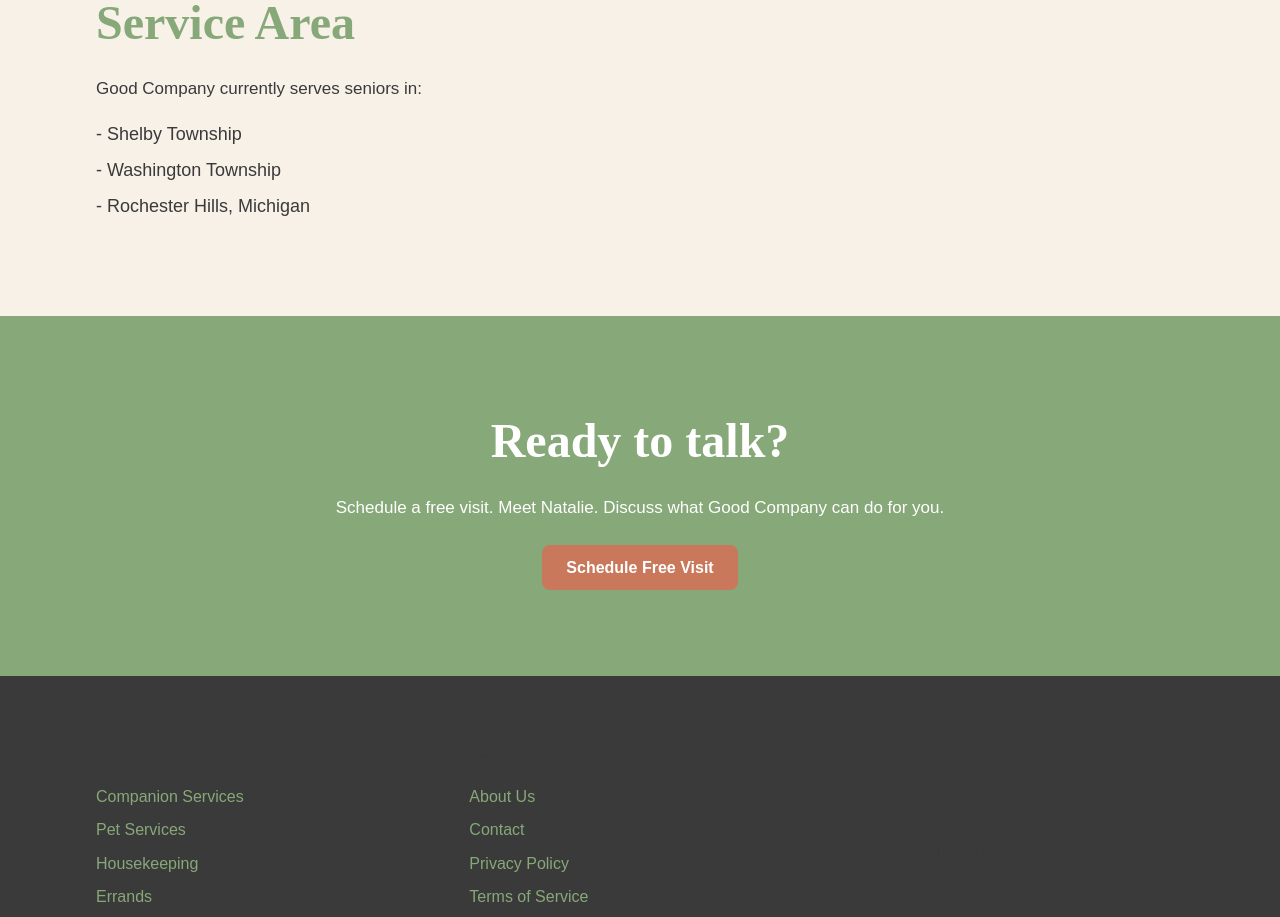
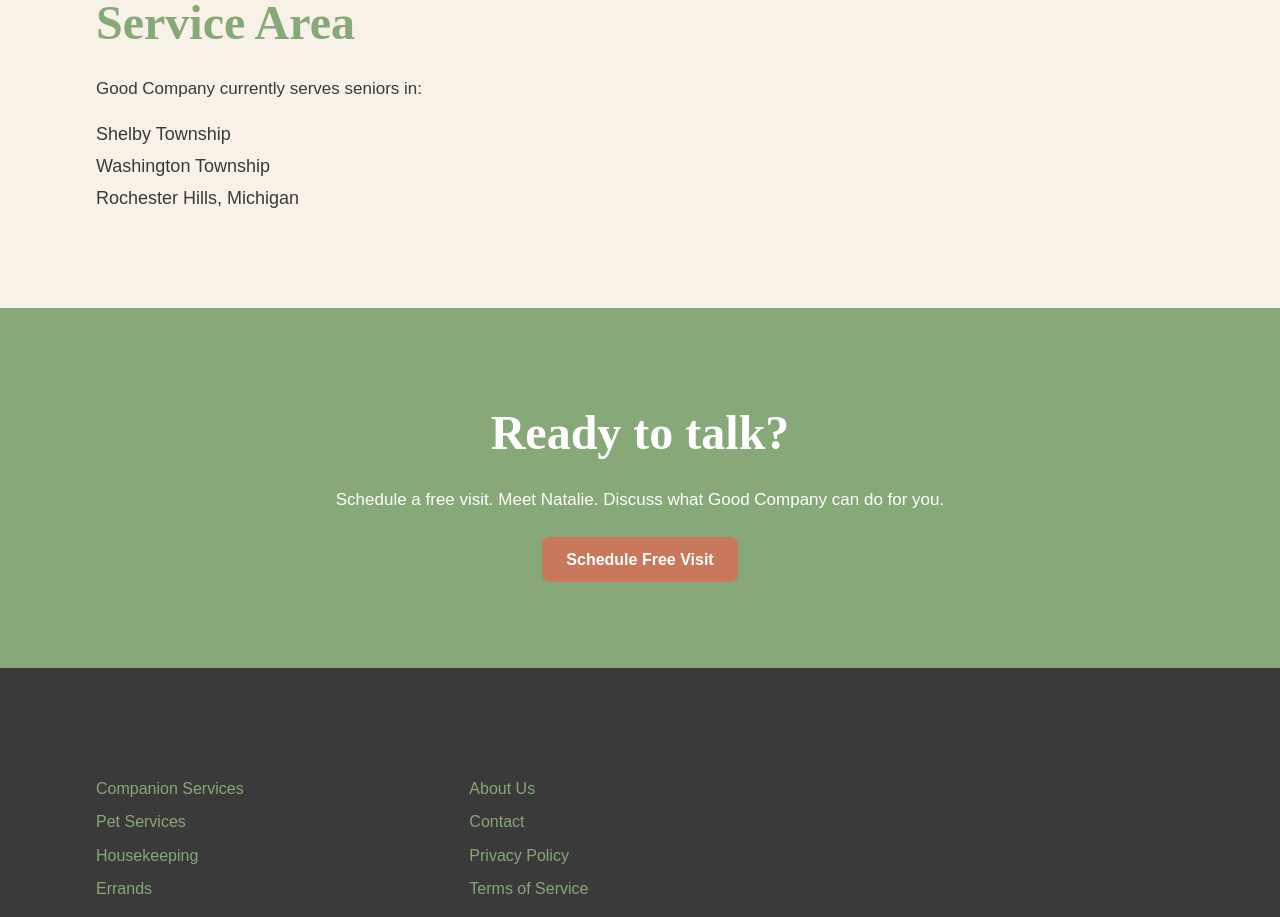
Before and after one commit to GoodCompanySCS/goodcompany-scs, a Next.js app: page /about in a window 1280 px wide. Shown: the part 2780-3697 px from the top of the page. Built offline with nearby package versions, Linux system fonts and the light colour scheme.

Commit message:
Update page.tsx

```diff
--- a/app/about/page.tsx
+++ b/app/about/page.tsx
@@ -76,10 +76,10 @@ export default function About() {
               <p className="text-lg mb-4">
                 Good Company currently serves seniors in:
               </p>
-              <ul className="space-y-2 text-lg">
-                <li>- Shelby Township</li>
-                <li>- Washington Township</li>
-                <li>- Rochester Hills, Michigan</li>
+              <ul className="space-y-1 text-lg">
+                <li>Shelby Township</li>
+                <li>Washington Township</li>
+                <li>Rochester Hills, Michigan</li>
               </ul>
             </div>
           </div>
```
